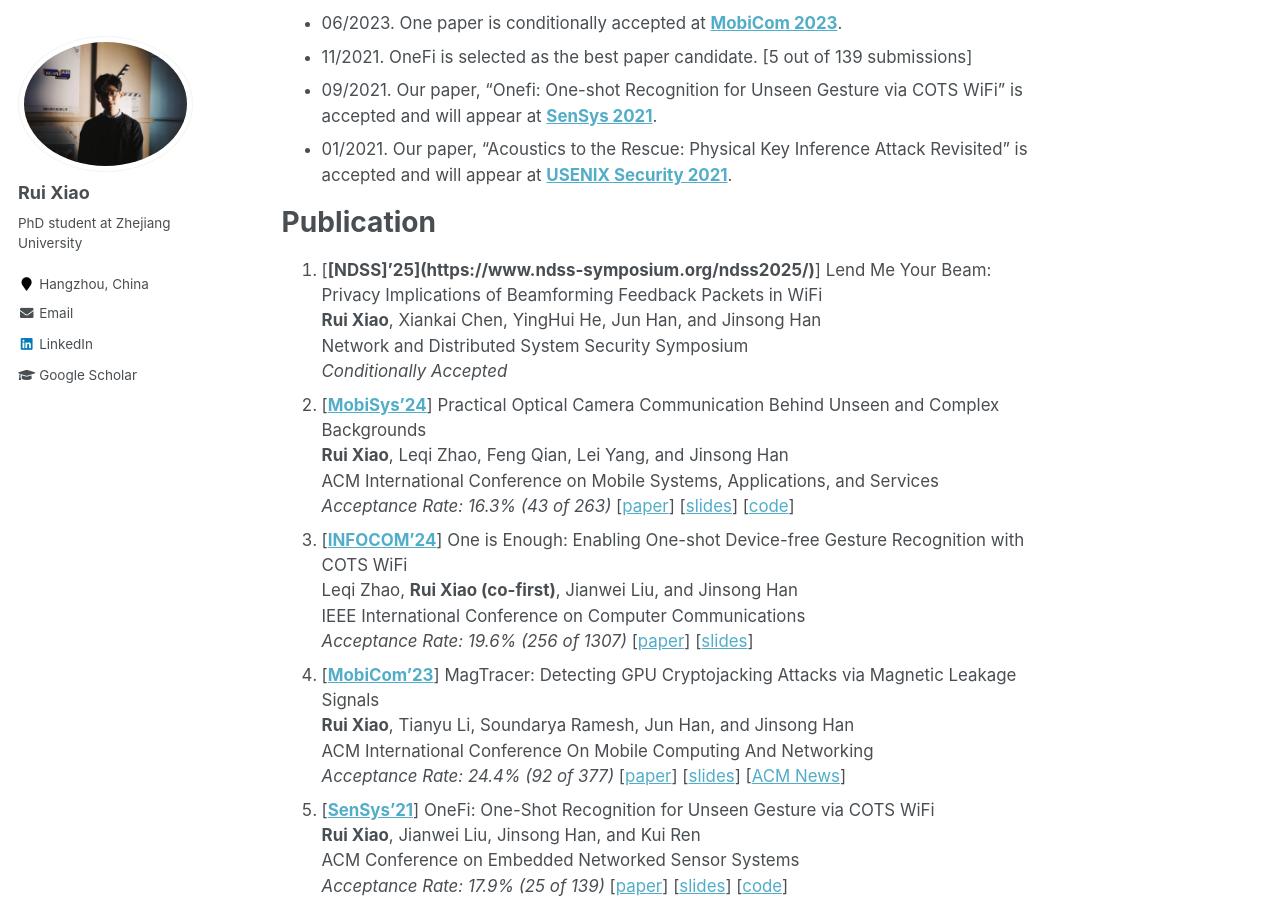
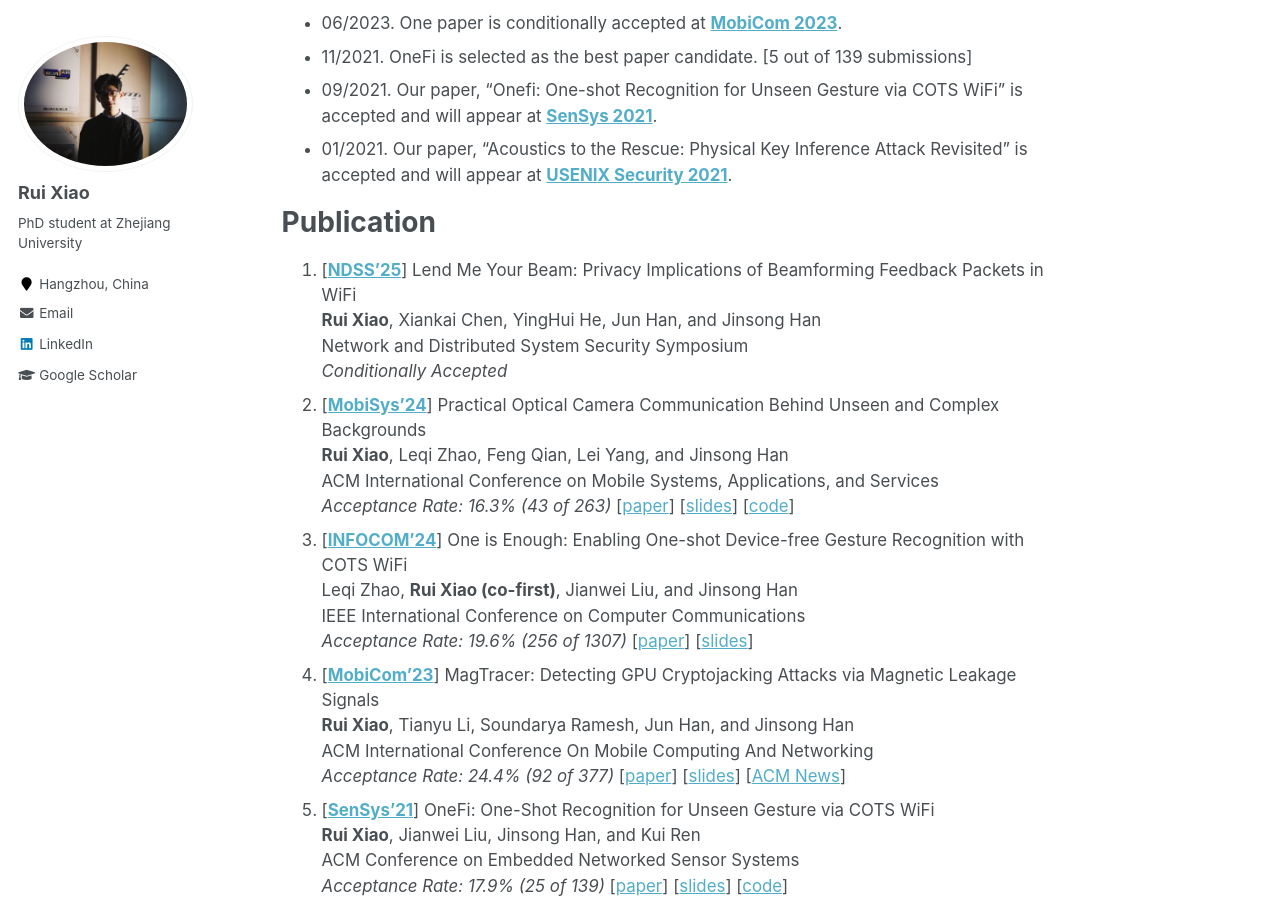
Before and after one commit to ruixiao24/ruixiao24.github.io, a Jekyll site: the page built from _pages/about.md, in a window 1280 px wide and 900 px high, scrolled down 501 px. Built offline with Jekyll 4.4.1, drawn with Linux system fonts in a browser that asks for light colours.

Commit message:
Update about.md

```diff
--- a/_pages/about.md
+++ b/_pages/about.md
@@ -22,7 +22,7 @@
 - 01/2021. Our paper, “Acoustics to the Rescue: Physical Key Inference Attack Revisited” is accepted and will appear at **[USENIX Security 2021](https://www.usenix.org/conference/usenixsecurity21)**.
 
 # Publication
-1. [**[NDSS]'25](https://www.ndss-symposium.org/ndss2025/)**] Lend Me Your Beam: Privacy Implications of Beamforming Feedback Packets in WiFi
+1. [**[NDSS'25](https://www.ndss-symposium.org/ndss2025/)**] Lend Me Your Beam: Privacy Implications of Beamforming Feedback Packets in WiFi
    **Rui Xiao**, Xiankai Chen, YingHui He, Jun Han, and Jinsong Han
    Network and Distributed System Security Symposium
    *Conditionally Accepted*
```
